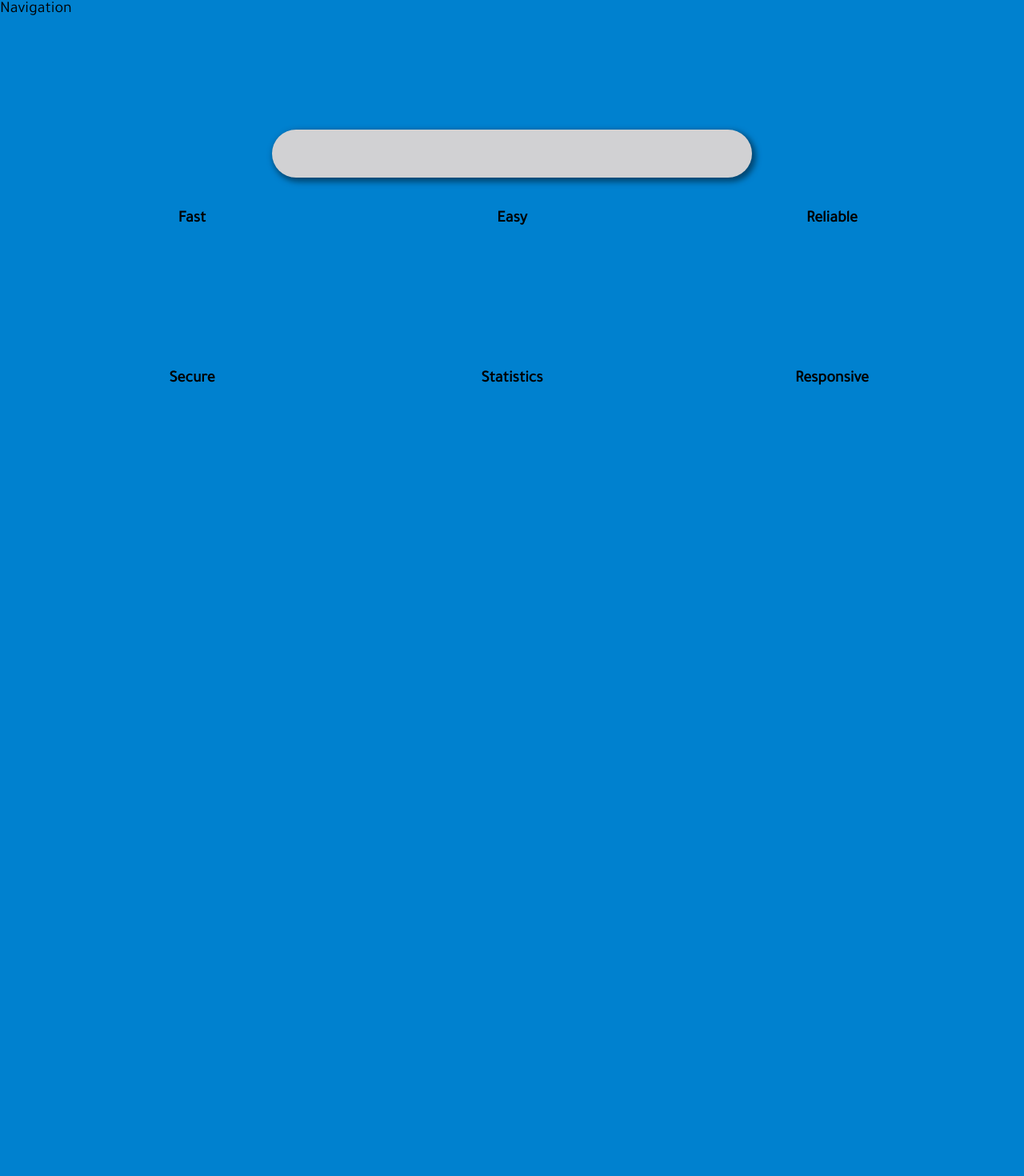
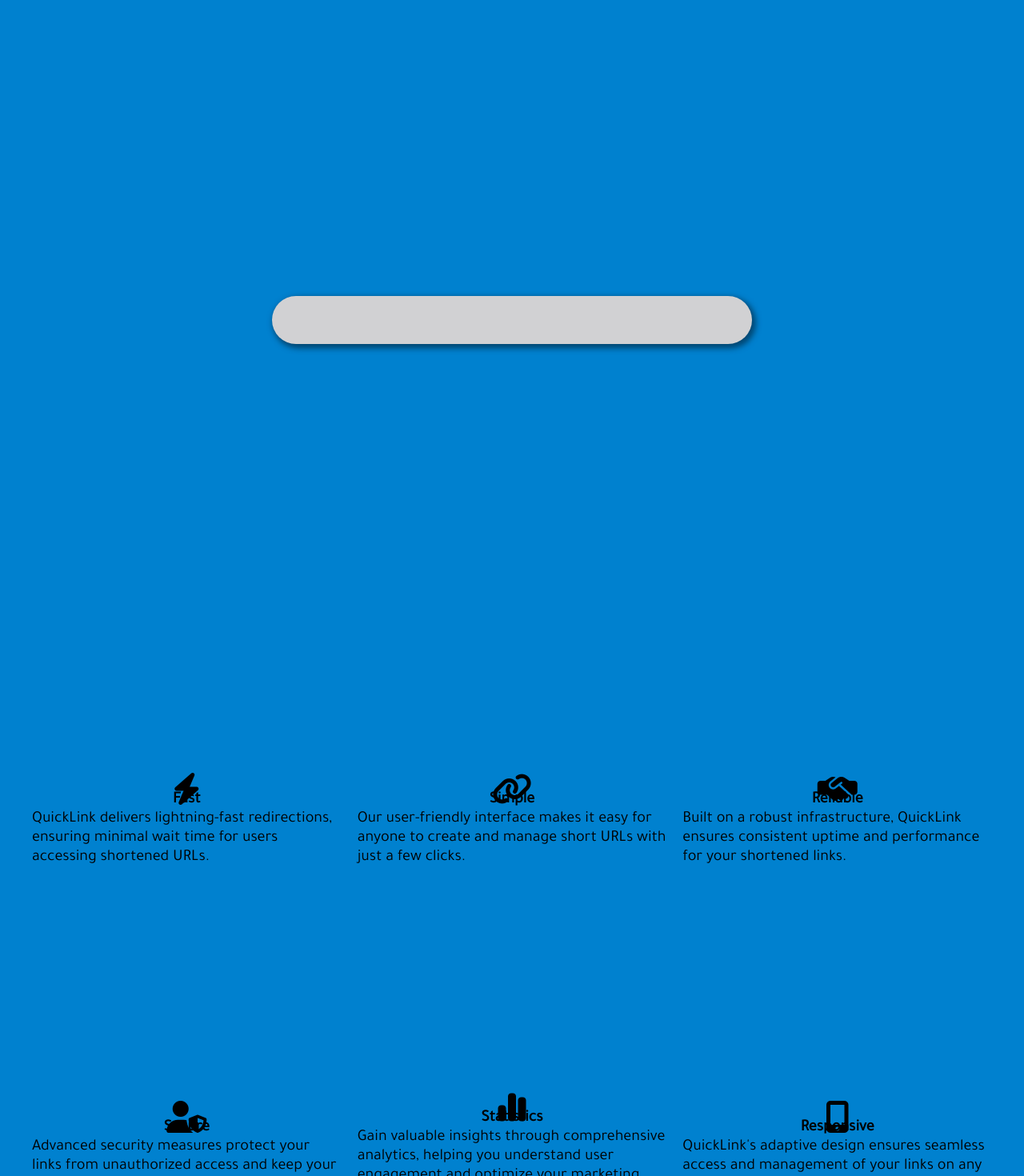
Before and after one commit to Scynes/quicklink, a SvelteKit app: page / in a window 1280 px wide. Shown: the top 1470 px of the page at 80% size. Before the commit the page ends 800 px from the top, so only its background shows below. Built offline with nearby package versions, Linux system fonts and the light colour scheme.

Commit message:
added about formatting

```diff
--- a/public/css/style.css
+++ b/public/css/style.css
@@ -111,7 +111,7 @@
 }
 
 main {
-    padding: 4rem;
+    padding: 0 4rem;
     gap: 4rem;
 }
 
@@ -129,19 +129,34 @@
 }
 
 .url-form {
+    display: flex;
+    justify-content: center;
+    align-items: center;
+    height: 100vh;
     width: clamp(20rem, 100%, 60rem);
 }
 
 .about {
     display: flex;
     flex-wrap: wrap;
+    min-height: 100vh;
+    gap: 2rem;
 }
 
 .about-card {
     display: flex;
+    flex-direction: column;
+    align-items: center;
     justify-content: center;
     min-height: 20rem;
-    flex-basis: calc(100% / 3);
+    flex-basis: calc((100% - 4rem) / 3);
+}
+
+@media (max-width: 780px) {
+
+    .about-card {
+        flex-basis: 50% - 2rem;
+    }
 }
 
 @media (max-width: 480px) {
--- a/src/app.html
+++ b/src/app.html
@@ -4,6 +4,7 @@
 		<meta charset="utf-8" />
 		<link rel="icon" href="%sveltekit.assets%/favicon.png" />
 		<meta name="viewport" content="width=device-width" />
+		<script src="https://kit.fontawesome.com/5f24e6bf59.js" crossorigin="anonymous"></script>
 		%sveltekit.head%
 		<title>QuickLink</title>
 	</head>
--- a/src/routes/+layout.svelte
+++ b/src/routes/+layout.svelte
@@ -5,9 +5,6 @@
 </script>
 
 <div class="flex column page-wrapper height-full width-full">
-    <nav>
-        Navigation
-    </nav>
     <main class="flex column grow-1 align-center justify-center">
         <slot />
     </main>
--- a/src/routes/+page.svelte
+++ b/src/routes/+page.svelte
@@ -3,21 +3,33 @@
 </form>
 <section class="about width-full">
     <div class="about-card">
+        <i class="fa-solid fa-bolt fa-2xl"></i>
         <h1>Fast</h1>
+        <p>QuickLink delivers lightning-fast redirections, ensuring minimal wait time for users accessing shortened URLs.</p>
     </div>
     <div class="about-card">
-        <h1>Easy</h1>
+        <i class="fa-solid fa-link fa-2xl"></i>
+        <h1>Simple</h1>
+        <p>Our user-friendly interface makes it easy for anyone to create and manage short URLs with just a few clicks.</p>
     </div>
     <div class="about-card">
+        <i class="fa-solid fa-handshake-simple fa-2xl"></i>
         <h1>Reliable</h1>
+        <p>Built on a robust infrastructure, QuickLink ensures consistent uptime and performance for your shortened links.</p>
     </div>
     <div class="about-card">
+        <i class="fa-solid fa-user-shield fa-2xl"></i>
         <h1>Secure</h1>
+        <p>Advanced security measures protect your links from unauthorized access and keep your data safe and private.</p>
     </div>
     <div class="about-card">
+        <i class="fa-solid fa-chart-simple fa-2xl"></i>
         <h1>Statistics</h1>
+        <p>Gain valuable insights through comprehensive analytics, helping you understand user engagement and optimize your marketing strategies.</p>
     </div>
     <div class="about-card">
+        <i class="fa-solid fa-mobile-screen-button fa-2xl"></i>
         <h1>Responsive</h1>
+        <p>QuickLink's adaptive design ensures seamless access and management of your links on any device or screen size.</p>
     </div>
 </section>
```
